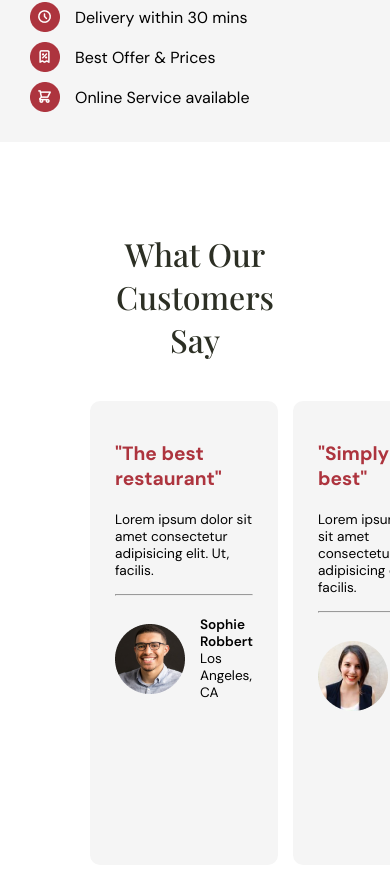
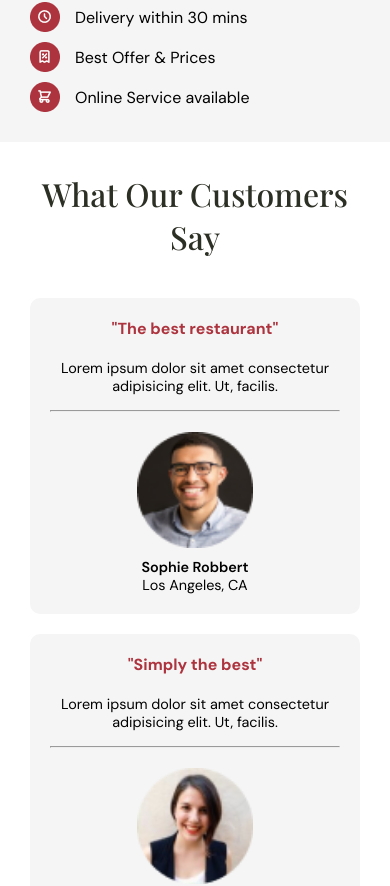
Before and after one commit to devalibello/tasty-food, a React (Create React App) app: page / in a window 390 px wide. Shown: the part 5643-6529 px from the top of the page. Built offline with nearby package versions, Linux system fonts and the light colour scheme; a web font is replaced by a local one.

Commit message:
Add mobile view for customers

```diff
--- a/src/styles/Customers.css
+++ b/src/styles/Customers.css
@@ -49,3 +49,43 @@
 .customer-location {
     font-size: 85%;
 }
+
+@media (max-width: 576px) {
+    .customers-section {
+        padding: 30px;
+    }
+
+    .customer-card-section {
+        flex-direction: column;
+        gap: 20px;
+    }
+
+    .customer-card {
+        padding: 20px;
+    }
+
+    .review-title {
+        font-size: 100%;
+        text-align: center;
+    }
+
+    .review-description {
+        font-size: 90%;
+        text-align: center;
+    }
+
+    .customer-name, .customer-location {
+        font-size: 90%;
+        text-align: center;
+    }
+
+    .customer-image-section {
+        flex-direction: column;
+        align-items: center;
+        gap: 10px;
+    }
+
+    .customer-image {
+        width: 40%;
+    }
+}
```
Also changed, not shown: src/styles/Blog.css (line endings or trailing spaces).
